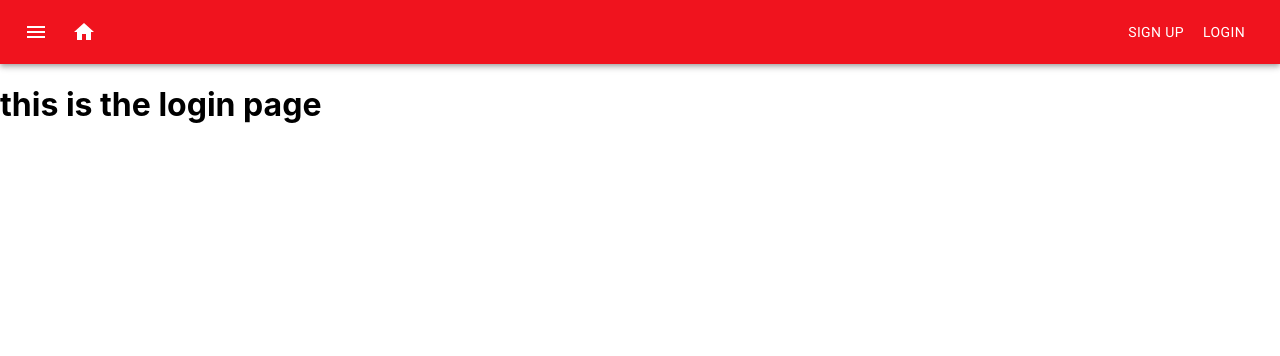
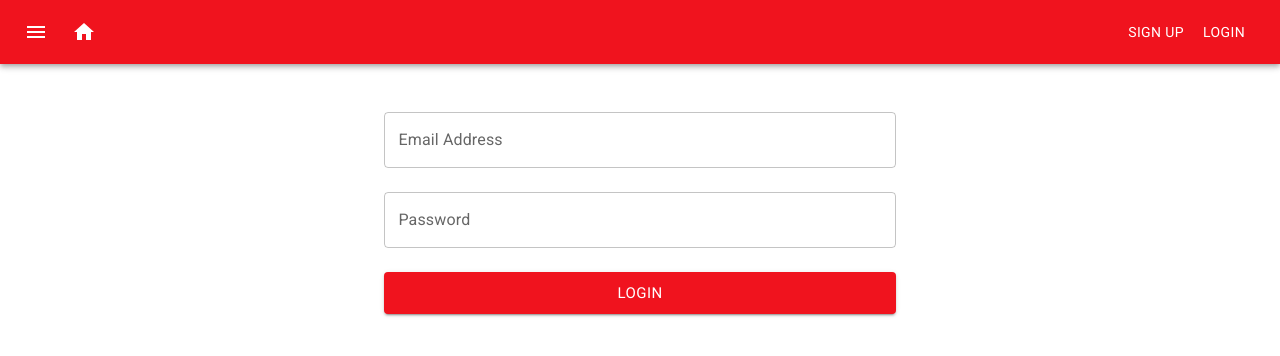
Before and after one commit to tannerfronk/nextjs-aws, a Next.js app: page /login in a window 1280 px wide. Shown: the top 356 px of the page. Built offline with nearby package versions, Linux system fonts and the light colour scheme.

Commit message:
imported login component

```diff
--- a/package.json
+++ b/package.json
@@ -12,9 +12,11 @@
     "@emotion/styled": "^11.6.0",
     "@mui/icons-material": "^5.3.1",
     "@mui/material": "^5.3.1",
+    "formik": "^2.2.9",
     "next": "^12.0.9",
     "react": "^17.0.2",
-    "react-dom": "^17.0.2"
+    "react-dom": "^17.0.2",
+    "yup": "^0.32.11"
   },
   "devDependencies": {
     "eslint": "8.6.0",
--- a/pages/login/index.js
+++ b/pages/login/index.js
@@ -1,6 +1,104 @@
-function LoginPage(){
+import { Box, Button, TextField } from '@mui/material'
+import { Formik } from 'formik'
+import * as Yup from 'yup'
+import { useRouter } from 'next/router'
+
+const style = {
+    display: 'flex',
+    justifyContent: 'center',
+    mt: 4
+}
+
+const LoginPage = () => {
+
+    const handleRedirect = () => useRouter.push('/')
+
     return (
-        <h1>this is the login page</h1>
+        <Box sx={style}>
+            <Formik
+                initialValues={{
+                    email: '',
+                    password: ''
+                }}
+                validationSchema={Yup.object().shape({
+                    email: Yup.string()
+                        .email('Must be a valid email')
+                        .max(255)
+                        .required('Email is required'),
+                    password: Yup.string()
+                        .min(8, 'Must be at least 8 characters')
+                        .max(255)
+                        .required('Password is required')
+                })}
+                onSubmit={async (value, { setErrors, setStatus, setSubmitting }) => {
+                    try {
+                        setStatus({ success: true })
+                        setSubmitting(false)
+                        await identity.login({
+                            email: value.email,
+                            password: value.password
+                        }).then(() => {
+                            console.log('Successfully submitted!')
+                            handleRedirect()
+                        })
+                    } catch (e) {
+                        console.log(e)
+                        setStatus({ success: false })
+                        setErrors({ submit: e.message })
+                        setSubmitting(false)
+                    }
+                }}
+            >
+                {({
+                    errors,
+                    values,
+                    handleSubmit,
+                    handleBlur,
+                    handleChange,
+                    isSubmitting,
+                    touched
+                }) => (
+                    <form noValidate onSubmit={handleSubmit}>
+                        <TextField
+                            error={Boolean(touched.email && errors.email)}
+                            fullWidth
+                            helperText={touched.email && errors.email}
+                            label="Email Address"
+                            margin="normal"
+                            name="email"
+                            onBlur={handleBlur}
+                            onChange={handleChange}
+                            type="email"
+                            variant="outlined"
+                            value={values.email}
+                        />
+                        <TextField
+                            error={Boolean(touched.password && errors.password)}
+                            fullWidth
+                            helperText={touched.password && errors.password}
+                            label="Password"
+                            margin="normal"
+                            name="password"
+                            onBlur={handleBlur}
+                            onChange={handleChange}
+                            type="password"
+                            variant="outlined"
+                            value={values.password}
+                        />
+                        <Button
+                            sx={{ mt: 2, backgroundColor: '#F0131E' }}
+                            disabled={isSubmitting}
+                            fullWidth
+                            size="large"
+                            variant="contained"
+                            type="submit"
+                        >
+                            Login
+                        </Button>
+                    </form>
+                )}
+            </Formik>
+        </Box>
     )
 }
 
```
Also changed, not shown: 1 other file (tests, documents, lock files or other folders).
